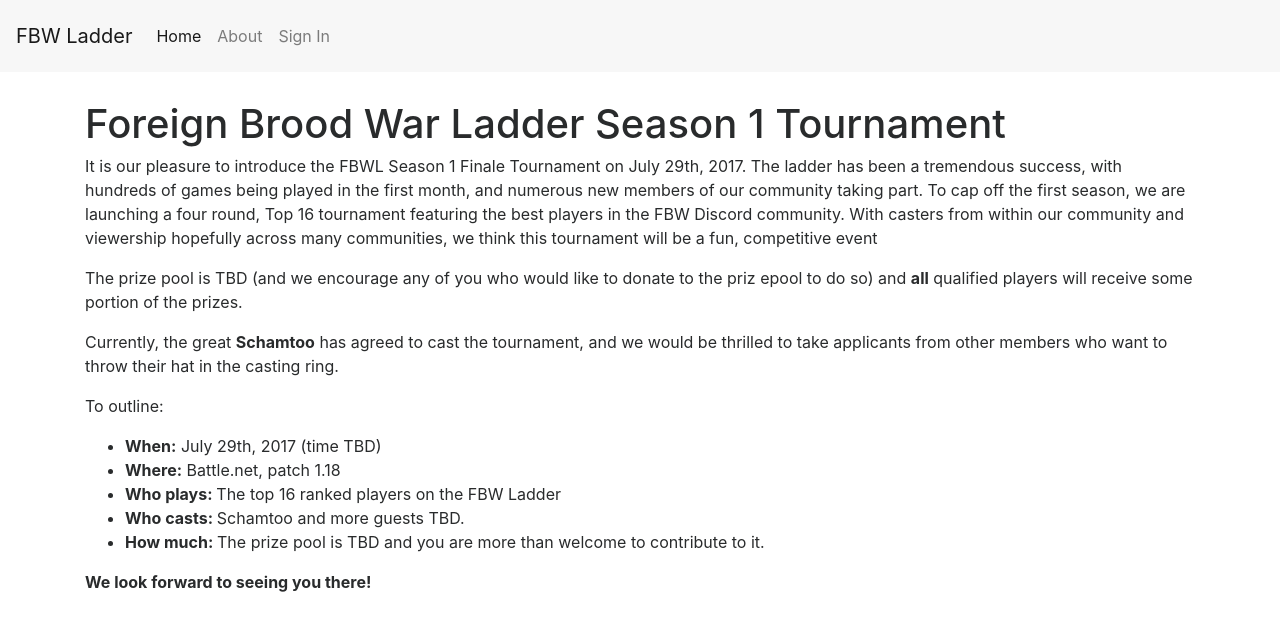
After one commit to mekhami/fbwladder, a Django app: page /tournaments/ in a window 1280 px wide. The commit adds this page. Shown: the top 631 px of the page. Run offline with Django 3.2, Linux system fonts and the light colour scheme; some libraries are stand-ins or nearby versions.

Commit message:
Add tournaments page

```diff
--- a/config/urls.py
+++ b/config/urls.py
@@ -7,6 +7,7 @@ from django.views import defaults as default_views
 
 urlpatterns = [
     url(r'^about/$', TemplateView.as_view(template_name='pages/about.html'), name='about'),
+    url(r'^tournaments/$', TemplateView.as_view(template_name='ladder/tournaments.html'), name='tournaments'),
 
     # Django Admin, use {% url 'admin:index' %}
     url(settings.ADMIN_URL, admin.site.urls),
--- a/fbw/templates/base.html
+++ b/fbw/templates/base.html
@@ -53,6 +53,12 @@
                 {# URL provided by django-allauth/account/urls.py #}
                 <a class="nav-link" href="{% url 'ladder:match-list' %}">{% trans "Replays" %}</a>
               </li>
+              {% if request.user.is_superuser %}
+              <li class="nav-item">
+                {# URL provided by django-allauth/account/urls.py #}
+                <a class="nav-link" href="{% url 'tournaments' %}">{% trans "Tournaments" %}</a>
+              </li>
+              {% endif %}
               <li class="nav-item">
                 {# URL provided by django-allauth/account/urls.py #}
                 <a class="nav-link" href="{% url 'ladder:submit' %}"><button class="btn btn-primary" type="button">{% trans "Submit Replay" %}</button></a>
--- /dev/null
+++ b/ladder/templates/ladder/tournaments.html
@@ -0,0 +1,22 @@
+{% extends 'base.html' %}
+
+{% block content %}
+    <h1>Foreign Brood War Ladder Season 1 Tournament</h1>
+
+    <p>It is our pleasure to introduce the FBWL Season 1 Finale Tournament on July 29th, 2017. The ladder has been a tremendous success, with hundreds of games being played in the first month, and numerous new members of our community taking part. To cap off the first season, we are launching a four round, Top 16 tournament featuring the best players in the FBW Discord community. With casters from within our community and viewership hopefully across many communities, we think this tournament will be a fun, competitive event</p>
+
+    <p>The prize pool is TBD (and we encourage any of you who would like to donate to the priz epool to do so) and <b>all</b> qualified players will receive some portion of the prizes.</p>
+
+    <p>Currently, the great <b>Schamtoo</b> has agreed to cast the tournament, and we would be thrilled to take applicants from other members who want to throw their hat in the casting ring.</p>
+
+    <p>To outline:</p>
+    <ul>
+        <li><b>When:</b> July 29th, 2017 (time TBD)</li>
+        <li><b>Where:</b> Battle.net, patch 1.18</li>
+        <li><b>Who plays: </b>The top 16 ranked players on the FBW Ladder</li>
+        <li><b>Who casts: </b>Schamtoo and more guests TBD.</li>
+        <li><b>How much: </b>The prize pool is TBD and you are more than welcome to contribute to it.</li>
+    </ul>
+
+    <p><b>We look forward to seeing you there!</b></p>
+{% endblock %}
```
